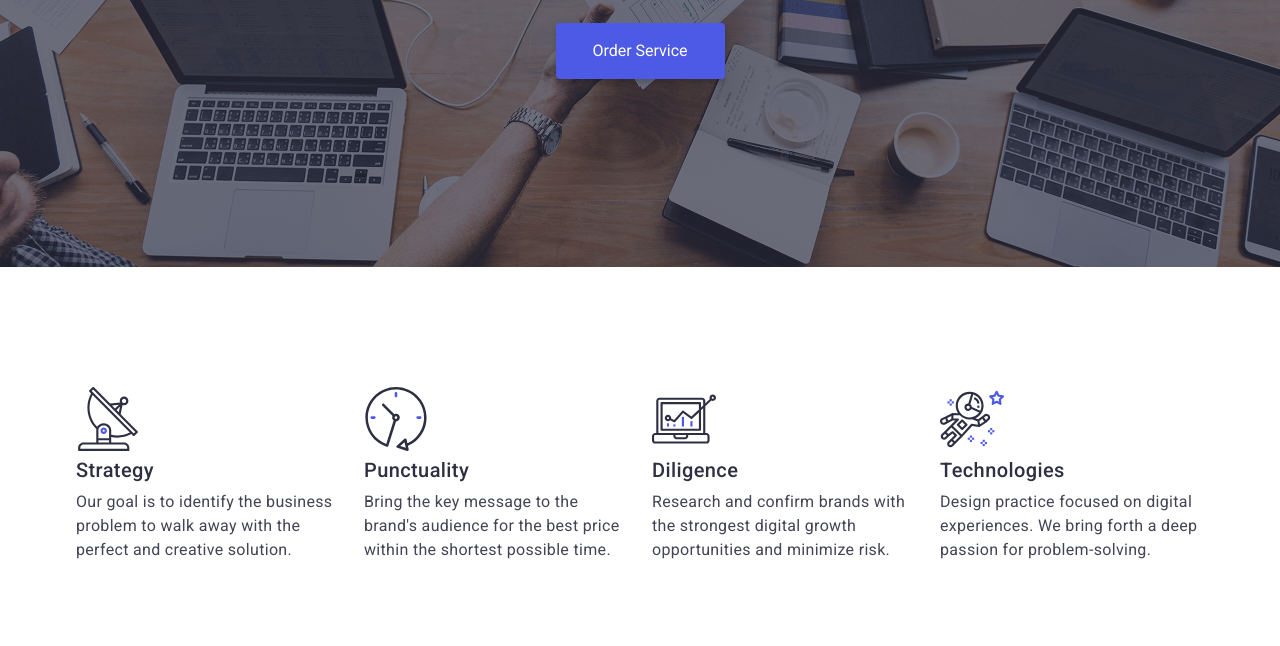
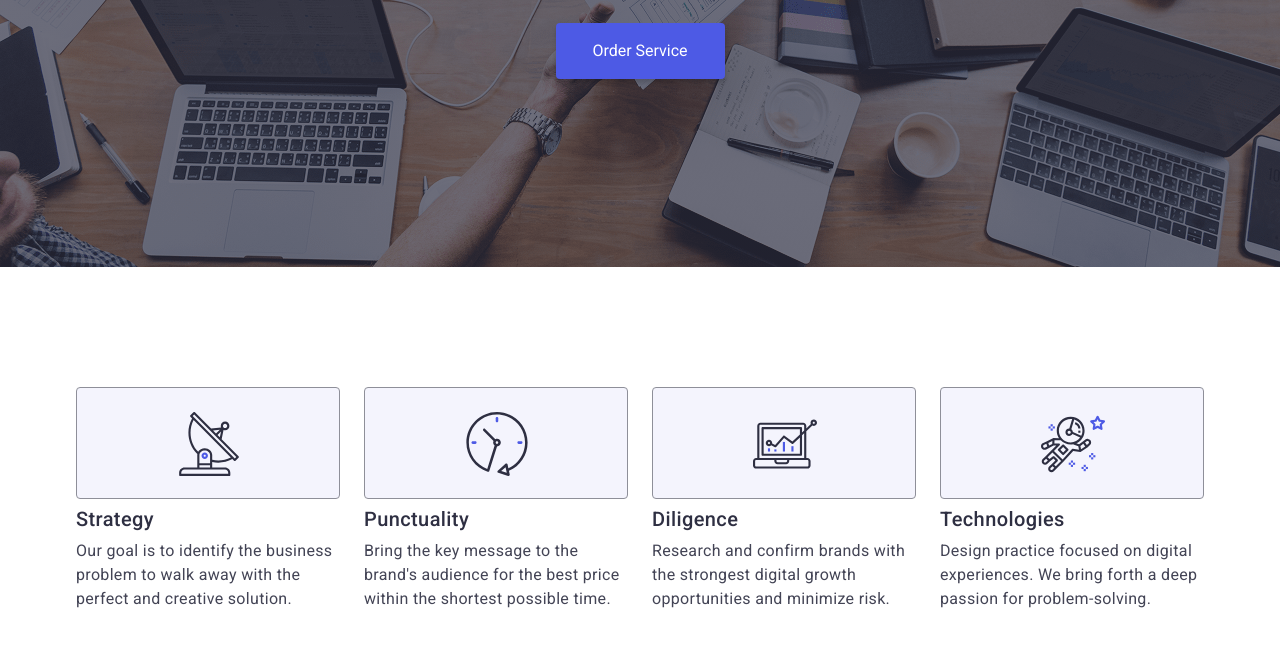
Before and after one commit to Belemonn/goit-markup-hw-04, a plain HTML site: page index.html in a window 1280 px wide. Shown: the part 406-1052 px from the top of the page. Drawn offline with nearby package versions, Linux system fonts and the light colour scheme.

Commit message:
update animation

```diff
--- a/css/style.css
+++ b/css/style.css
@@ -102,9 +102,18 @@ a {
   color: #2e2f42;
   padding: 24px 0;
   display: block;
-  transition-property: color, transform;
+  transition-property: color, background-color;
+  transition-timing-function: cubic-bezier(0.4, 0, 0.2, 1);
   transition-duration: 250ms;
-  transition-timing-function: cubic-bezier(0.4, 0, 0.2, 1);
+}
+
+.menu-link:hover::after {
+  content: "";
+  width: 48px;
+  height: 4px;
+  border-radius: 2px;
+  background-color: #404bbf;
+  position: fixed;
 }
 
 .menu-item .menu-link:hover,
@@ -229,7 +238,18 @@ a {
   letter-spacing: 0.02em;
   color: #2e2f42;
 }
+
 .adventages-icon {
+  margin: 24px 0 0 100px;
+}
+
+.adventages-icon-container {
+  width: 264px;
+  height: 112px;
+  border: 1px solid #8e8f99;
+  background-color: #f4f4fd;
+  margin-bottom: 8px;
+  border-radius: 4px;
 }
 
 /*---------------------------------------------------- Треття секція - 3 ----------------------------------------------------*/
--- a/index.html
+++ b/index.html
@@ -66,9 +66,11 @@
           <h2 class="visually-hidden">Adventages</h2>
           <ul class="adventages-list">
             <li class="adventages-item">
+              <div class="adventages-icon-container">
                 <svg class="adventages-icon" width="64" height="64">
                   <use href="./images/icons.svg#icon-antenna"></use>
                 </svg>
+              </div>
               <h3 class="adventages-title">Strategy</h3>
               <p class="adventages-text">
                 Our goal is to identify the business problem to walk away with
@@ -76,9 +78,11 @@
               </p>
             </li>
             <li class="adventages-item">
+              <div class="adventages-icon-container">
                 <svg class="adventages-icon" width="64" height="64">
                   <use href="./images/icons.svg#icon-clock"></use>
                 </svg>
+              </div>
               <h3 class="adventages-title">Punctuality</h3>
               <p class="adventages-text">
                 Bring the key message to the brand's audience for the best price
@@ -86,9 +90,11 @@
               </p>
             </li>
             <li class="adventages-item">
+              <div class="adventages-icon-container">
                 <svg class="adventages-icon" width="64" height="64">
                   <use href="./images/icons.svg#icon-diagram"></use>
                 </svg>
+              </div>
               <h3 class="adventages-title">Diligence</h3>
               <p class="adventages-text">
                 Research and confirm brands with the strongest digital growth
@@ -96,9 +102,11 @@
               </p>
             </li>
             <li class="adventages-item">
+              <div class="adventages-icon-container">
                 <svg class="adventages-icon" width="64" height="64">
                   <use href="./images/icons.svg#icon-astronaut"></use>
                 </svg>
+              </div>
               <h3 class="adventages-title">Technologies</h3>
               <p class="adventages-text">
                 Design practice focused on digital experiences. We bring forth a
```
Lines whose indentation alone changed are shown as unchanged.
